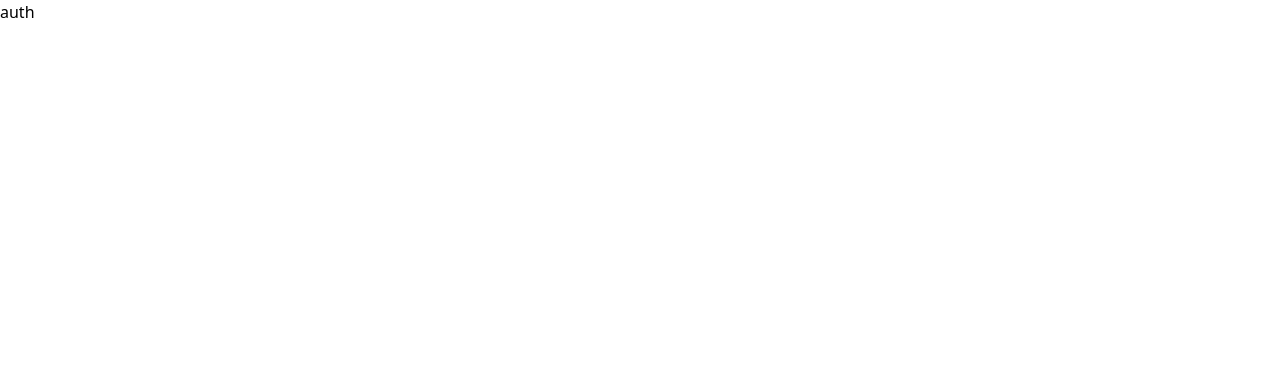
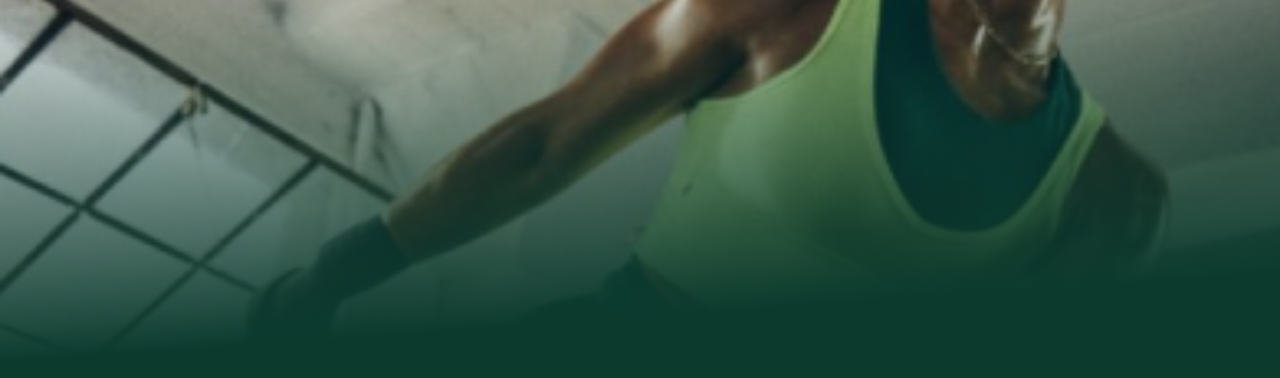
Before and after one commit to Farnaziifz/alef-gym-athles, a Vue app: page /auth/login in a window 1280 px wide. Shown: the top 378 px of the page. Built offline with nearby package versions, Linux system fonts and the light colour scheme.

Commit message:
page header component

```diff
--- a/package.json
+++ b/package.json
@@ -31,6 +31,7 @@
     "npm-run-all2": "^6.2.0",
     "postcss": "^8.4.41",
     "prettier": "^3.2.5",
+    "sass-embedded": "^1.78.0",
     "tailwindcss": "^3.4.10",
     "typescript": "~5.4.0",
     "vite": "^5.3.1",
--- a/src/App.vue
+++ b/src/App.vue
@@ -3,7 +3,9 @@ import { RouterView } from 'vue-router';
 </script>
 
 <template>
-  <RouterView />
+  <div class="bg-primary h-screen">
+    <RouterView />
+  </div>
 </template>
 
 <style scoped></style>
--- /dev/null
+++ b/src/presentation/components/shared/PageHader.vue
@@ -0,0 +1,20 @@
+<script setup lang="ts">
+interface PageHeaderProps {
+  img: string;
+}
+
+const props = defineProps<PageHeaderProps>();
+</script>
+
+<template>
+  <div class="h-[400px] relative">
+    <img :src="props.img" alt="" class="w-full h-full object-cover" />
+    <div class="gradient w-full h-full absolute bottom-0"></div>
+  </div>
+</template>
+
+<style lang="scss" scoped>
+.gradient {
+  background: linear-gradient(176deg, rgba(255, 255, 255, 0) 0%, rgba(12, 59, 46, 1) 74%);
+}
+</style>
--- a/src/presentation/pages/Auth/Login/index.vue
+++ b/src/presentation/pages/Auth/Login/index.vue
@@ -1,3 +1,10 @@
+<script setup lang="ts">
+import PageHader from '@/presentation/components/shared/PageHader.vue';
+import LoginBanner from '@/assets/images/Banners/Login-Banner.png';
+</script>
+
 <template>
-  <p>salam login</p>
+  <div>
+    <PageHader :img="LoginBanner" />
+  </div>
 </template>
--- a/src/presentation/pages/Auth/index.vue
+++ b/src/presentation/pages/Auth/index.vue
@@ -1 +1,3 @@
-<template>auth</template>
+<template>
+  <RouterView />
+</template>
```
Also changed, not shown: src/assets/images/Banners/Login-Banner.png (added), 1 other file (tests, documents, lock files or other folders).
